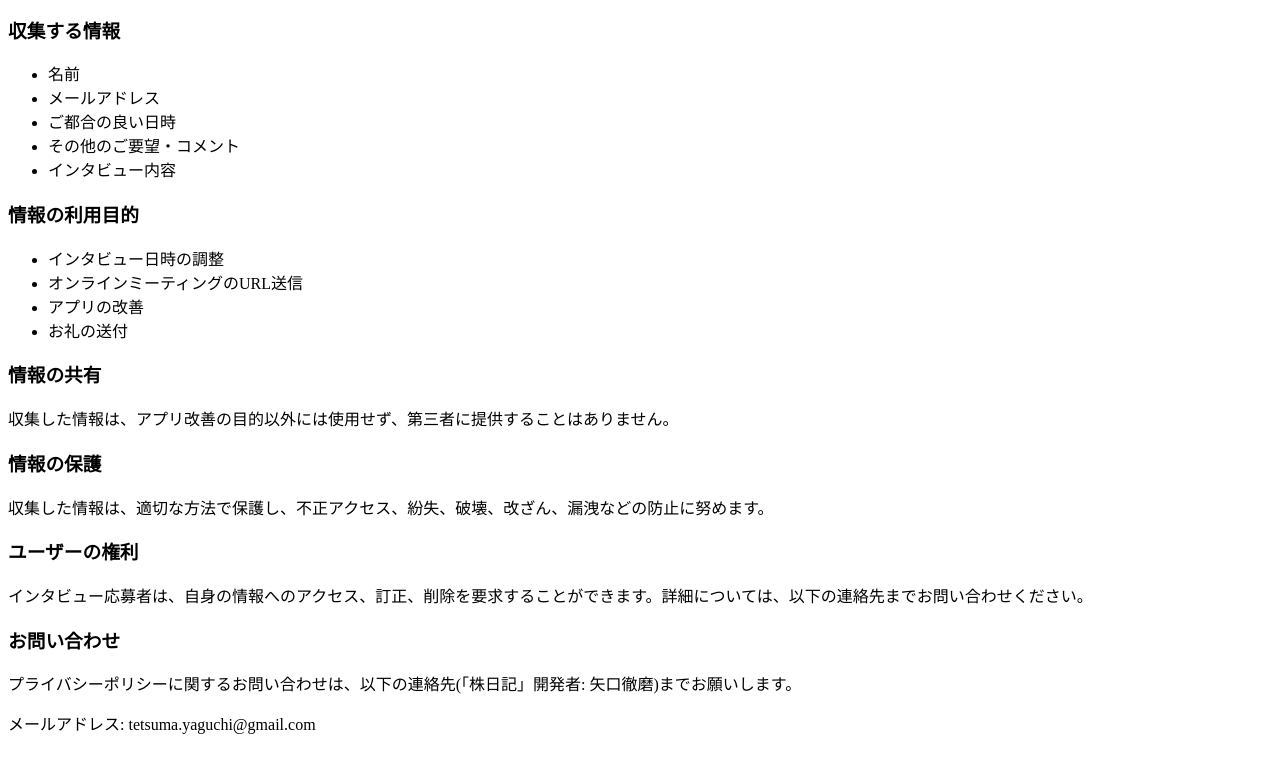
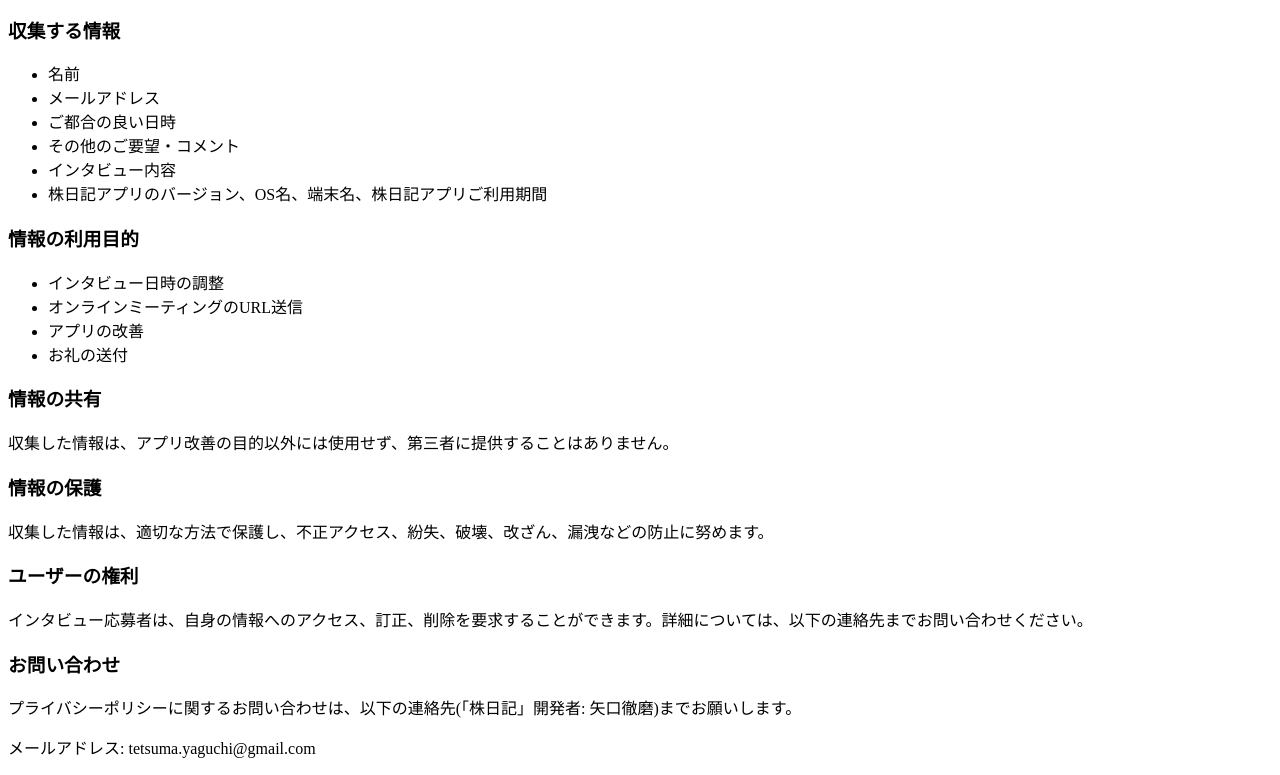
Before and after one commit to TetsumaYaguchi/stockdiary-privacypolicy-interview, a plain HTML site: page index.html in a window 1280 px wide. Shown: the part 102-877 px from the top of the page. Before the commit the page ends 853 px from the top, so only its background shows below. Drawn offline with Linux system fonts and the light colour scheme.

Commit message:
Update index.html

```diff
--- a/index.html
+++ b/index.html
@@ -14,6 +14,7 @@
     <li>ご都合の良い日時</li>
     <li>その他のご要望・コメント</li>
     <li>インタビュー内容</li>
+    <li>株日記アプリのバージョン、OS名、端末名、株日記アプリご利用期間</li>
   </ul>
 
   <h3>情報の利用目的</h3>
```
